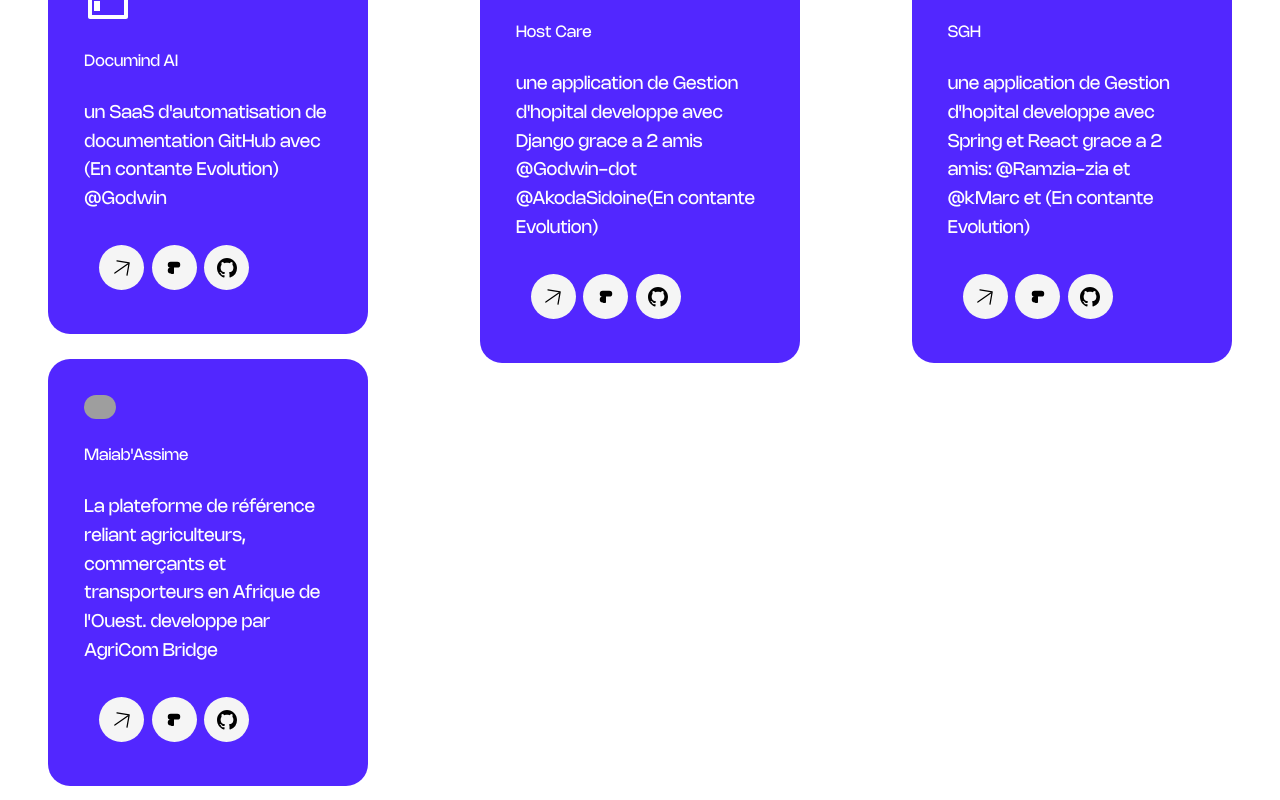
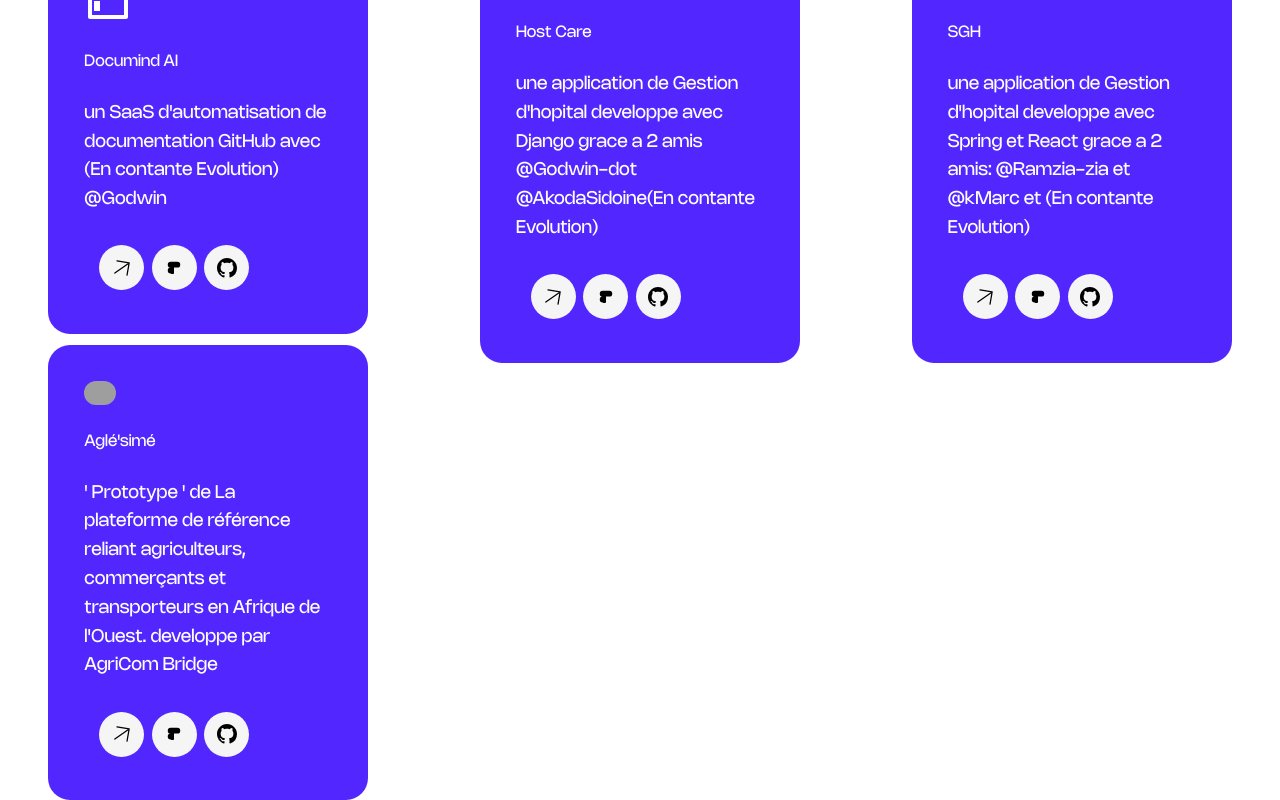
Before and after one commit to antoinesamuel/antoinekonka.com, a Next.js app: page /Projects in a window 1280 px wide. Shown: the part 616-1416 px from the top of the page. Built offline with nearby package versions, Linux system fonts and the light colour scheme; grey boxes are pictures that could not be loaded.

Commit message:
Correction des ServicesCard

```diff
--- a/app/_Components/ServiceCard.tsx
+++ b/app/_Components/ServiceCard.tsx
@@ -15,21 +15,23 @@
   id,
 }: ServiceCardProps) {
   return (
-    <div className={`serviceCard grid-cols-8 relative`}>
+    <div className={`py-0 serviceCard grid-cols-8 relative`}>
       {/*Dots Grid */}
-      <div className="col-span-1 h-full w-full flex flex-col justify-around items-center border-r border-red-500">
+      <div className="hidden col-span-1 h-full w-full md:flex flex-col justify-around items-center border-r border-red-500">
         <Dot />
         <Dot />
         <Dot />
       </div>
       {/*Content Grid */}
-      <div className="col-span-7 h-full w-full flex flex-col gap-4 justify-center items-start overflow-hidden p-4 text-start">
+      <div className="col-span-9 md:col-span-7 h-full w-full flex flex-col gap-4 justify-center items-start overflow-hidden p-4 text-start">
         <div className="w-full h-1/3 flex justify-center items-end text-blue-400">
-          <h1 className="text-5xl ">{id}</h1>
+          <h1 className="text-[5rem] ">{id}.</h1>
         </div>
         <div className="w-full h-2/3 flex flex-col justify-start items-center text-center text-black">
-          <h1 className="text-[3rem] md:text-[3.80rem] text-black">{title}</h1>
-          <p className="text-[1.5rem] font-sans text-black">{description}</p>
+          <h1 className="text-[2.75rem] md:text-[3.20rem] text-black font-Delight">
+            {title}
+          </h1>
+          <p className="text-[1.5rem]  text-black">{description}</p>
         </div>
       </div>
     </div>
--- a/data/data.js
+++ b/data/data.js
@@ -1,26 +1,33 @@
-export const WebProjects = [{
+export const WebProjects = [
+  {
     id: 1,
-        logosrc: "https://antoinekonka-com.vercel.app/_next/static/immutable/media/Philippos.407xisy36xp3j.svg",
+    logosrc:
+      "https://antoinekonka-com.vercel.app/_next/static/immutable/media/Philippos.407xisy36xp3j.svg",
     name: "My Portfolio",
-        description: "Un portfolio simple et efficace pour ameliorer mes competences en UI/UX Design et en Next js",
+    description:
+      "Un portfolio simple et efficace pour ameliorer mes competences en UI/UX Design et en Next js",
     GithubLink: "",
     RealLink: "",
-        FigmaTemplateLink: "https://www.figma.com/design/KVIuG8dHT88yIs9A8jiR9K/antoine-KONKA?node-id=93-3&t=64KUuEy4IU3YoTUu-1",
+    FigmaTemplateLink:
+      "https://www.figma.com/design/KVIuG8dHT88yIs9A8jiR9K/antoine-KONKA?node-id=93-3&t=64KUuEy4IU3YoTUu-1",
   },
   {
     id: 2,
     name: "Eliazar Portfolio",
-        logosrc: "https://eliazar-portfolio-two.vercel.app/_next/image?url=%2F_next%2Fstatic%2Fimmutable%2Fmedia%2Flogo.2twsp95qh9y4v.png&w=3840&q=75",
+    logosrc:
+      "https://eliazar-portfolio-two.vercel.app/_next/image?url=%2F_next%2Fstatic%2Fimmutable%2Fmedia%2Flogo.2twsp95qh9y4v.png&w=3840&q=75",
     description: "Redisign complet du Portfolio d'un ami",
     GithubLink: "",
     RealLink: "https://eliazar-portfolio-two.vercel.app/",
-        FigmaTemplateLink: "https://www.figma.com/design/l7KHurlbz2yKcwj7cd4IM7/LayebeEliazar?node-id=1-3&t=9mMsu2iqg0bdQCYM-1",
+    FigmaTemplateLink:
+      "https://www.figma.com/design/l7KHurlbz2yKcwj7cd4IM7/LayebeEliazar?node-id=1-3&t=9mMsu2iqg0bdQCYM-1",
   },
   {
     id: 3,
     name: "xyz",
     logosrc: "",
-        description: "Une application integrant un Raccoursisseur de Lien et un Generateur de QRcode",
+    description:
+      "Une application integrant un Raccoursisseur de Lien et un Generateur de QRcode",
     GithubLink: "https://github.com/antoinesamuel/xyz",
     RealLink: "",
     FigmaTemplateLink: "",
@@ -29,7 +36,8 @@
     id: 4,
     logosrc: "",
     name: "Documind AI",
-        description: "un SaaS d'automatisation de documentation GitHub avec (En contante Evolution) @Godwin",
+    description:
+      "un SaaS d'automatisation de documentation GitHub avec (En contante Evolution) @Godwin",
     GithubLink: "https://github.com/Godwin-dot/Documind-ai/tree/Backend",
     RealLink: "",
     FigmaTemplateLink: "",
@@ -38,7 +46,8 @@
     id: 5,
     logosrc: "",
     name: "Host Care",
-        description: "une application de Gestion d'hopital developpe avec Django grace a 2 amis @Godwin-dot @AkodaSidoine(En contante Evolution)",
+    description:
+      "une application de Gestion d'hopital developpe avec Django grace a 2 amis @Godwin-dot @AkodaSidoine(En contante Evolution)",
     GithubLink: "https://github.com/Godwin-dot/Documind-ai/tree/Backend",
     RealLink: "",
     FigmaTemplateLink: "",
@@ -47,7 +56,8 @@
     id: 6,
     logosrc: "",
     name: "SGH",
-        description: "une application de Gestion d'hopital developpe avec Spring et React grace a 2 amis: @Ramzia-zia et @kMarc et (En contante Evolution)",
+    description:
+      "une application de Gestion d'hopital developpe avec Spring et React grace a 2 amis: @Ramzia-zia et @kMarc et (En contante Evolution)",
     GithubLink: "https://github.com/Godwin-dot/Documind-ai/tree/Backend",
     RealLink: "",
     FigmaTemplateLink: "",
@@ -55,10 +65,12 @@
   {
     id: 7,
     logosrc: "https://miabe-assime.vercel.app/assets/Logo-av3mY3aN.jpeg",
-        name: "Maiab'Assime",
-        description: "La plateforme de référence reliant agriculteurs, commerçants et transporteurs en Afrique de l'Ouest. developpe par AgriCom Bridge",
+    name: "Aglé'simé",
+    description:
+      "' Prototype ' de La plateforme de référence reliant agriculteurs, commerçants et transporteurs en Afrique de l'Ouest. developpe par AgriCom Bridge",
     GithubLink: "https://github.com/antoinesamuel/MiabeAssime",
     RealLink: "https://miabe-assime.vercel.app/",
-        FigmaTemplateLink: "https://www.figma.com/design/gPKxpaz9QqTHR2U11hXY77/TechNovara?node-id=87-97&t=lXMD67lcM1LA5dpt-1",
+    FigmaTemplateLink:
+      "https://www.figma.com/design/gPKxpaz9QqTHR2U11hXY77/TechNovara?node-id=87-97&t=lXMD67lcM1LA5dpt-1",
   },
 ];
```
Lines whose indentation alone changed are shown as unchanged.
